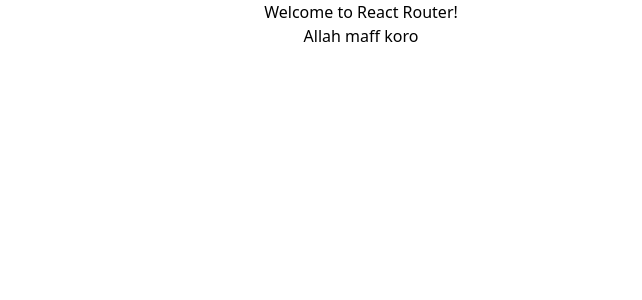
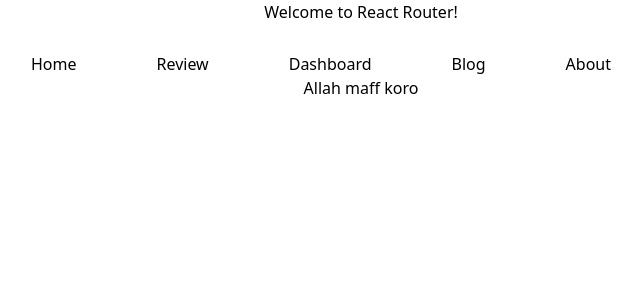
Before and after one commit to jasim-164/product-analysis-website-jasim-164, a React (Create React App) app: page / in a window 1280 px wide. Shown: the top 300 px of the page, without its empty margins (279-921 px from the left). Built offline with nearby package versions, Linux system fonts and the light colour scheme; the HTML template or start-up script is replaced by a standard one.

Commit message:
navbar added

```diff
--- a/src/App.js
+++ b/src/App.js
@@ -1,19 +1,26 @@
+import { Route, Routes} from 'react-router-dom';
+import Home from './components/Home/Home'
+import Reviews from './components/Reviews/Reviews'
+import Dashboard from './components/Dashboard/Dashboard'
+import Blog from './components/Blog/Blog'
+import About from './components/About/About'
+import NotFound from './components/NotFound/NotFound'
 
-
-import { Route, Routes,Link } from 'react-router-dom';
-import Home from './components/Home/Home'
-import Navbar from './components/Navbar/Navbar'
-import NotFound from './components/NotFound/NotFound'
 import './App.css';
+import Header from './components/Header/Header';
 
 function App() {
 
   return (
     <div className="App">
       <h1>Welcome to React Router!</h1>
+      <Header></Header>
       <Routes>
         <Route path="/" element={<Home />} />
-        <Route path="/navbar" element={<Navbar />} />
+        <Route path="/reviews" element={<Reviews />} />
+        <Route path="/dashboard" element={<Dashboard />}/>
+        <Route path="/blog" element={<Blog />} />
+        <Route path="/about" element={<About />} />
         <Route path="*" element={<NotFound />} />
       </Routes>
     </div>
--- /dev/null
+++ b/src/components/About/About.js
@@ -0,0 +1,11 @@
+import React from 'react';
+
+const About = () => {
+    return (
+        <div>
+
+        </div>
+    );
+};
+
+export default About;
--- /dev/null
+++ b/src/components/Blog/Blog.js
@@ -0,0 +1,11 @@
+import React from 'react';
+
+const Blog = () => {
+    return (
+        <div>
+
+        </div>
+    );
+};
+
+export default Blog;
--- /dev/null
+++ b/src/components/Dashboard/Dashboard.js
@@ -0,0 +1,11 @@
+import React from 'react';
+
+const Dashboard = () => {
+    return (
+        <div>
+
+        </div>
+    );
+};
+
+export default Dashboard;
--- a/src/components/Header/Header.js
+++ b/src/components/Header/Header.js
@@ -0,0 +1,22 @@
+import React from 'react';
+import { Route, Routes, Link} from 'react-router-dom';
+const Header = () => {
+    return (
+        <div>
+        <nav className="navbar">
+        <div className="flex justify-center mt-7">
+
+        <div className="contain mr-20"><Link to="/">Home</Link></div>
+        <div className="contain mr-20"><Link to="/reviews">Review</Link></div>
+        <div className="contain mr-20"><Link to="/dashboard">Dashboard</Link></div>
+        <div className="contain mr-20"><Link to="/blog">Blog</Link></div>
+        <div className="contain mr-20"><Link to="/about">About</Link></div>
+
+        </div>
+        </nav>
+        </div>
+    );
+};
+
+
+export default Header;
--- a/src/components/Home/Home.js
+++ b/src/components/Home/Home.js
@@ -1,6 +1,8 @@
-import React from 'react';
+import React, { useEffect, useState } from 'react';
 
 const Home = () => {
+
+
     return (
         <div>
             <h1>Allah maff koro</h1>
--- /dev/null
+++ b/src/components/Reviews/Reviews.js
@@ -0,0 +1,11 @@
+import React from 'react';
+
+const Reviews = () => {
+    return (
+        <div>
+
+        </div>
+    );
+};
+
+export default Reviews;
```
Also changed, not shown: src/fakedata/reviews.json (added, +7 -0 lines), src/components/About/About.css (added), src/components/Blog/Blog.css (added), src/components/Dashboard/Dashboard.css (added), src/components/Reviews/Reviews.css (added).
